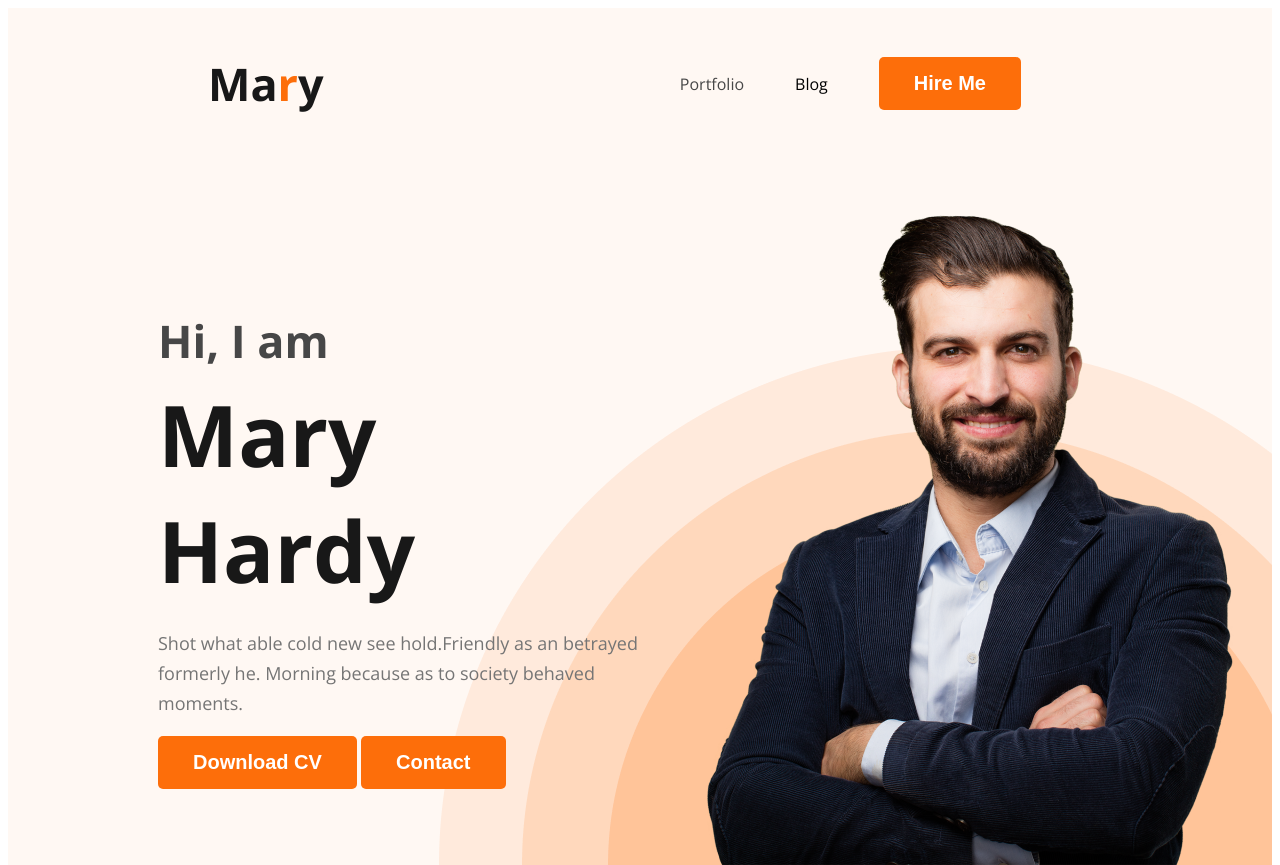
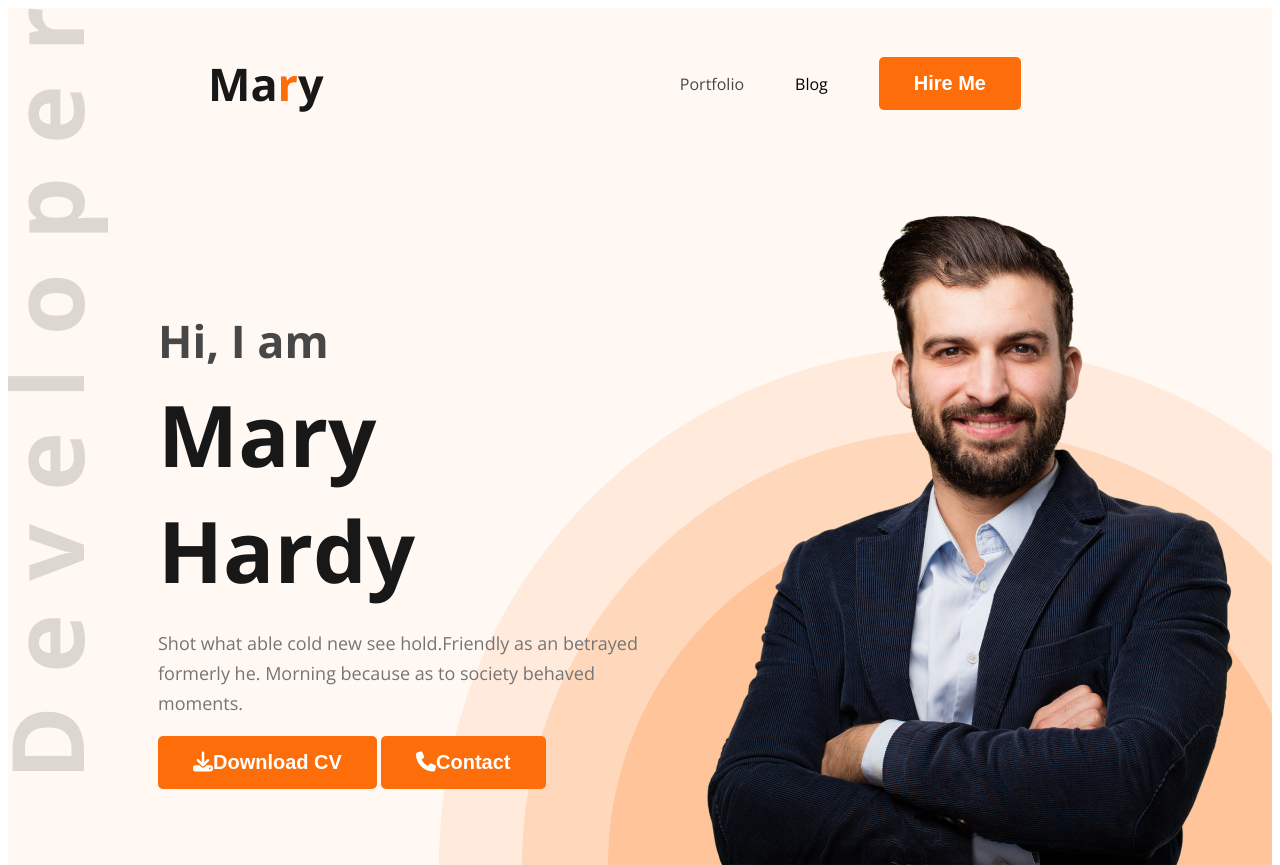
Before and after one commit to SobuZ391/web-developer-portfolio, a plain HTML site: page index.html in a window 1280 px wide. Shown: the top 865 px of the page. Drawn offline with nearby package versions, Linux system fonts and the light colour scheme.

Commit message:
added icons and background developer img

```diff
--- a/index.html
+++ b/index.html
@@ -9,6 +9,7 @@
     <link href="https://fonts.googleapis.com/css2?family=Lato:wght@400;700;900&family=Open+Sans:ital,wght@0,400;0,700;1,800&display=swap" rel="stylesheet">
 
     <link rel="stylesheet" href="styles/style.css">
+    <script src="https://kit.fontawesome.com/8ae4ff2c75.js" crossorigin="anonymous"></script>
 </head>
 <body>
     <header class="header">
@@ -25,8 +26,8 @@
                 <h3 class="banner-greeting">Hi, I  am</h3>
                 <h1 class="banner-title">Mary Hardy</h1>
                 <p class="banner-description">Shot what able cold new see hold.Friendly as an betrayed formerly he. Morning because as to society behaved moments.</p>
-                <button class="btn-primary">Download CV</button>
-                <button class="btn-primary">Contact</button>
+                <button class="btn-primary"><i class="fa-solid fa-download"></i>Download CV</button>
+                <button class="btn-primary"><i class="fa-solid fa-phone"></i>Contact</button>
             </div>
             <img class="profile-pic" src="images/hardy.png" alt="">
         </div>
@@ -139,7 +140,7 @@
                     </div>
                 </div>
                 <div class="download-cv">
-                    <button class="btn-primary">Download CV</button>
+                    <button class="btn-primary"><i class="fa-solid fa-download"></i>Download CV</button>
                 </div>
         </section>
 
--- a/styles/style.css
+++ b/styles/style.css
@@ -58,9 +58,10 @@
 /* header related styles */
 .header{
     background-color:#FFF8F3;
-    background-image: url(../images/header_bg.png);
+    background-image: url('../images/header_bg.png'),url("../images/developer.png");
     background-repeat: no-repeat;
-    background-position: bottom right;
+    background-position: bottom right,top left;
+
 }
 .banner{
     padding: 30px 30px 0px 150px;
```
